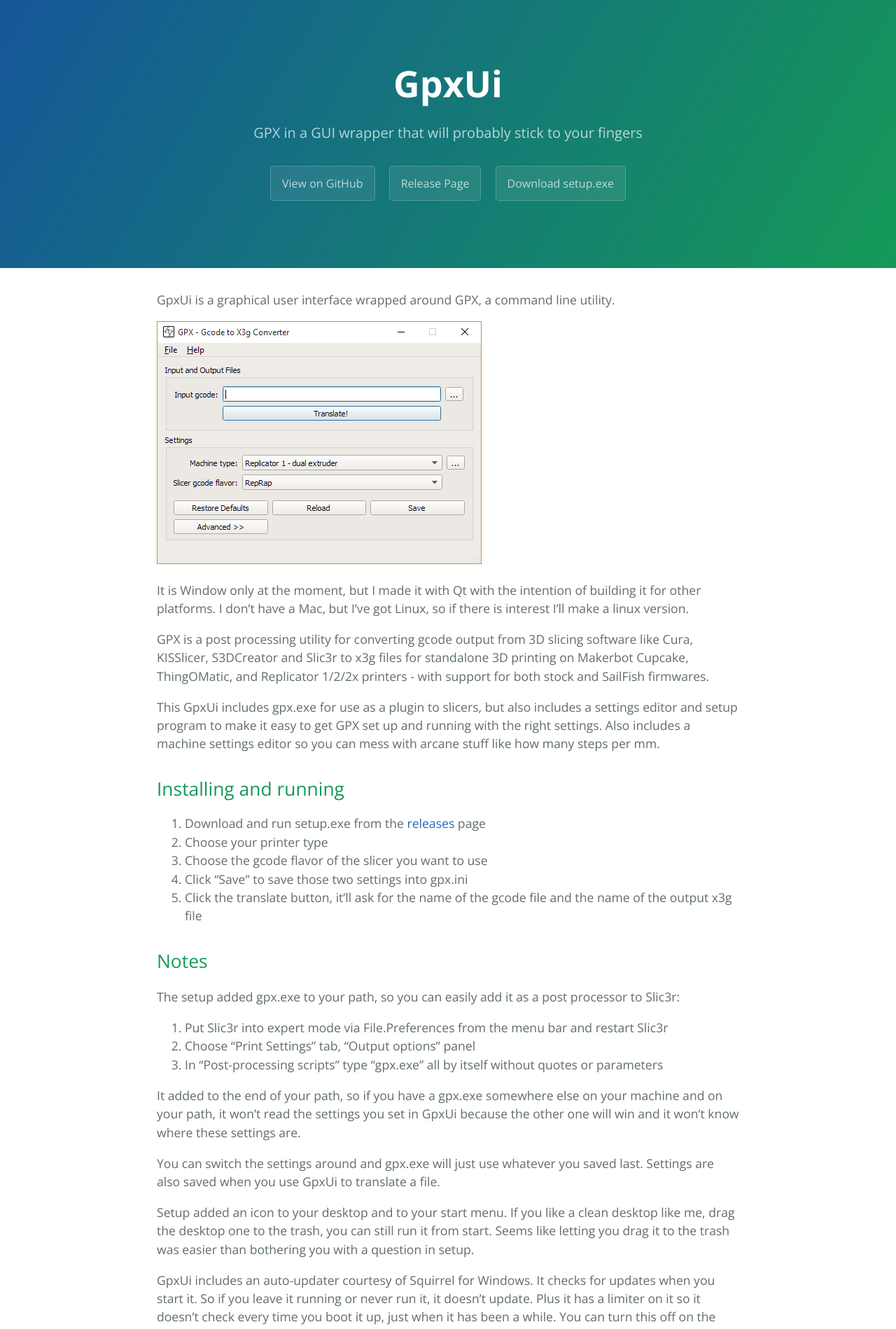
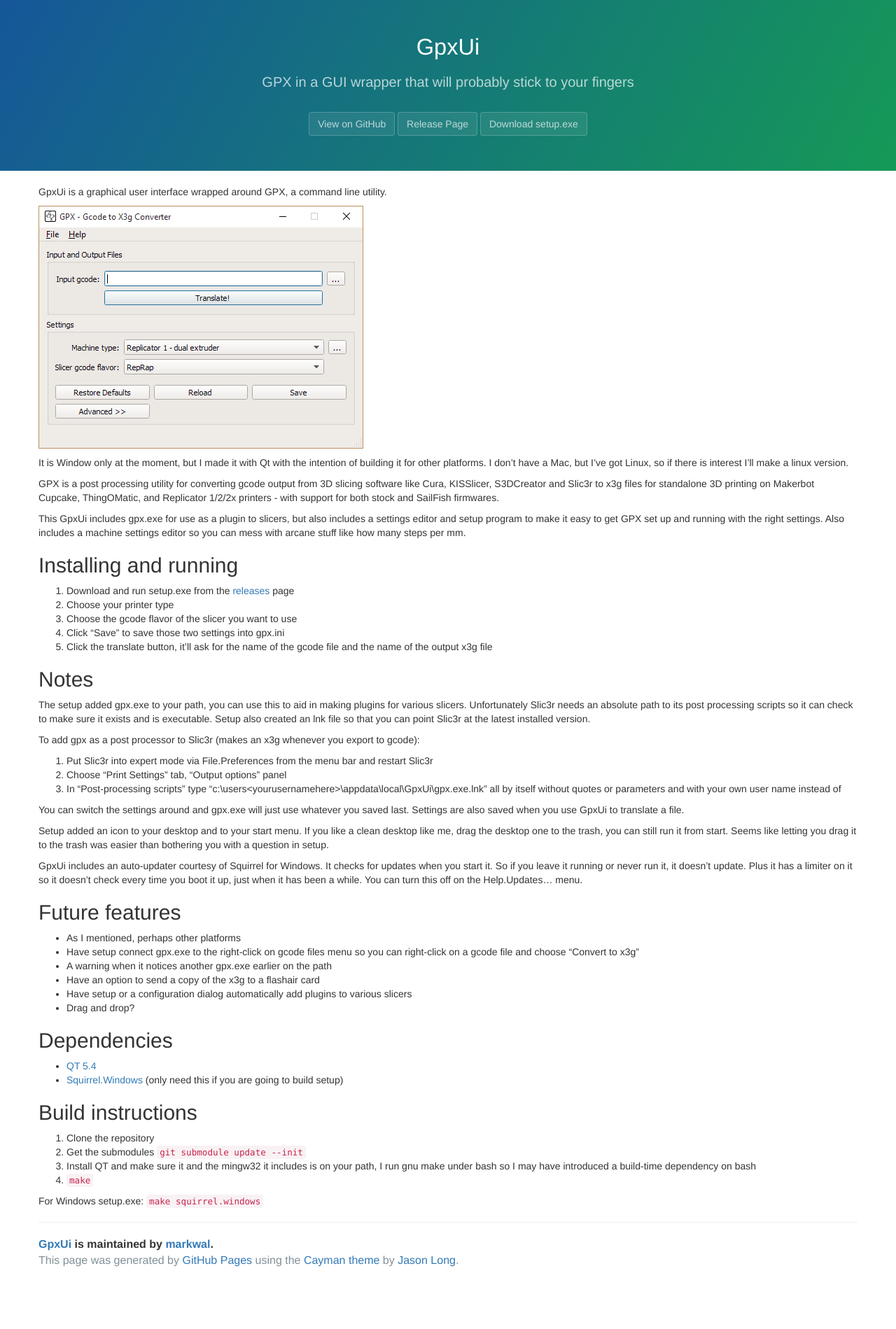
Before and after one commit to markwal/GpxUi, a Jekyll site: the page built from README.md, in a window 1280 px wide. Shown: the top 1899 px of the page at 70% size. Built offline with Jekyll 4.4.1, drawn with Linux system fonts in a browser that asks for light colours; nearby versions of some CDN libraries; after the commit the page ends 1832 px from its top, so only the background shows below that.

Commit message:
Separate docs from welcome layout

```diff
--- a/README.md
+++ b/README.md
@@ -32,18 +32,19 @@
 
 ## Notes
 
-The setup added gpx.exe to your path, so you can easily add it as a post
-processor to Slic3r:
+The setup added gpx.exe to your path, you can use this to aid in making plugins
+for various slicers.  Unfortunately Slic3r needs an absolute path to its post
+processing scripts so it can check to make sure it exists and is executable.
+Setup also created an lnk file so that you can point Slic3r at the latest installed
+version.
+
+To add gpx as a post processor to Slic3r (makes an x3g whenever you export to gcode):
 
   1. Put Slic3r into expert mode via File.Preferences from the menu bar and
      restart Slic3r
   2. Choose "Print Settings" tab, "Output options" panel
-  3. In "Post-processing scripts" type "gpx.exe" all by itself without quotes
-     or parameters
-
-It added to the end of your path, so if you have a gpx.exe somewhere else on
-your machine and on your path, it won't read the settings you set in GpxUi because
-the other one will win and it won't know where these settings are.
+  3. In "Post-processing scripts" type "c:\users\<yourusernamehere>\appdata\local\GpxUi\gpx.exe.lnk" all by itself without quotes
+     or parameters and with your own user name instead of <yourusernamehere>
 
 You can switch the settings around and gpx.exe will just use whatever you saved
 last.  Settings are also saved when you use GpxUi to translate a file.
--- a/_config.yml
+++ b/_config.yml
@@ -7,6 +7,10 @@
 twitter_username: walkmarker
 github_username:  markwal
 
+collections:
+    docs:
+        output: true
+
 # Build settings
 markdown: kramdown
 highlighter: pygments
--- a/_layouts/default.html
+++ b/_layouts/default.html
@@ -2,33 +2,20 @@
 <html lang="en-us">
   <head>
     <meta charset="UTF-8">
-    <title>GpxUi by markwal</title>
     <meta name="viewport" content="width=device-width, initial-scale=1">
-    <link rel="stylesheet" type="text/css" href="stylesheets/normalize.css" media="screen">
-    <link href='http://fonts.googleapis.com/css?family=Open+Sans:400,700' rel='stylesheet' type='text/css'>
+
+    <title>{{ page.title }}</title>
+    <link rel="stylesheet" href="//maxcdn.bootstrapcdn.com/bootstrap/3.3.5/css/bootstrap.min.css">
+    <link rel="stylesheet" href="//maxcdn.bootstrapcdn.com/bootstrap/3.3.5/css/bootstrap-theme.min.css">
     <link rel="stylesheet" type="text/css" href="stylesheets/stylesheet.css" media="screen">
     <link rel="stylesheet" type="text/css" href="stylesheets/github-light.css" media="screen">
   </head>
   <body>
-    <section class="page-header">
-      <h1 class="project-name">GpxUi</h1>
-      <h2 class="project-tagline">GPX in a GUI wrapper that will probably stick to your fingers</h2>
-      <a href="https://github.com/markwal/GpxUi" class="btn">View on GitHub</a>
-      <a href="https://github.com/markwal/GpxUi/releases/latest" class="btn">Release Page</a>
-      <a href="https://github.com/markwal/GpxUi/releases/download/0.1.5/setup.exe" class="btn">Download setup.exe</a>
-    </section>
-
-    <section class="main-content">
     {{ content }}
 
-      <footer class="site-footer">
-        <span class="site-footer-owner"><a href="https://github.com/markwal/GpxUi">GpxUi</a> is maintained by <a href="https://github.com/markwal">markwal</a>.</span>
-
-        <span class="site-footer-credits">This page was generated by <a href="https://pages.github.com">GitHub Pages</a> using the <a href="https://github.com/jasonlong/cayman-theme">Cayman theme</a> by <a href="https://twitter.com/jasonlong">Jason Long</a>.</span>
-      </footer>
-
-    </section>
-
+    <script src="//code.jquery.com/jquery-2.1.4.min.js"></script>
+    <script src="//maxcdn.bootstrapcdn.com/bootstrap/3.3.5/js/bootstrap.min.js"></script>
+    <!--
     <script type="text/javascript">
       var gaJsHost = (("https:" == document.location.protocol) ? "https://ssl." : "http://www.");
       document.write(unescape("%3Cscript src='" + gaJsHost + "google-analytics.com/ga.js' type='text/javascript'%3E%3C/script%3E"));
@@ -39,6 +26,6 @@
         pageTracker._trackPageview();
       } catch(err) {}
     </script>
-
+    -->
   </body>
 </html>
--- /dev/null
+++ b/_layouts/welcome.html
@@ -0,0 +1,25 @@
+---
+layout: default
+---
+    <section class="welcome-banner">
+      <h1 class="project-name">GpxUi</h1>
+      <h2 class="project-tagline">GPX in a GUI wrapper that will probably stick to your fingers</h2>
+      <a href="https://github.com/markwal/GpxUi" class="btn">View on GitHub</a>
+      <a href="https://github.com/markwal/GpxUi/releases/latest" class="btn">Release Page</a>
+      <a href="https://github.com/markwal/GpxUi/releases/download/0.1.5/setup.exe" class="btn">Download setup.exe</a>
+    </section>
+
+    <section class="container-fluid">
+      <div class="main">
+        {{ content }}
+
+        <footer class="site-footer">
+          <span class="site-footer-owner">
+            <a href="https://github.com/markwal/GpxUi">GpxUi</a> is maintained by <a href="https://github.com/markwal">markwal</a>.
+          </span>
+          <span class="site-footer-credits">
+            This page was generated by <a href="https://pages.github.com">GitHub Pages</a> using the <a href="https://github.com/jasonlong/cayman-theme">Cayman theme</a> by <a href="https://twitter.com/jasonlong">Jason Long</a>.
+          </span>
+        </footer>
+      </div>
+    </section>
--- a/stylesheets/stylesheet.css
+++ b/stylesheets/stylesheet.css
@@ -1,74 +1,31 @@
-* {
-  box-sizing: border-box; }
-
-body {
-  padding: 0;
-  margin: 0;
-  font-family: "Open Sans", "Helvetica Neue", Helvetica, Arial, sans-serif;
-  font-size: 16px;
-  line-height: 1.5;
-  color: #606c71; }
-
-a {
-  color: #1e6bb8;
-  text-decoration: none; }
-  a:hover {
-    text-decoration: underline; }
-
-.btn {
-  display: inline-block;
-  margin-bottom: 1rem;
+.welcome-banner .btn {
   color: rgba(255, 255, 255, 0.7);
   background-color: rgba(255, 255, 255, 0.08);
   border-color: rgba(255, 255, 255, 0.2);
-  border-style: solid;
-  border-width: 1px;
-  border-radius: 0.3rem;
   transition: color 0.2s, background-color 0.2s, border-color 0.2s; }
-  .btn + .btn {
-    margin-left: 1rem; }
 
-.btn:hover {
+.welcome-banner .btn:hover {
   color: rgba(255, 255, 255, 0.8);
   text-decoration: none;
   background-color: rgba(255, 255, 255, 0.2);
   border-color: rgba(255, 255, 255, 0.3); }
 
-@media screen and (min-width: 64em) {
-  .btn {
-    padding: 0.75rem 1rem; } }
-
-@media screen and (min-width: 42em) and (max-width: 64em) {
-  .btn {
-    padding: 0.6rem 0.9rem;
-    font-size: 0.9rem; } }
-
-@media screen and (max-width: 42em) {
-  .btn {
-    display: block;
-    width: 100%;
-    padding: 0.75rem;
-    font-size: 0.9rem; }
-    .btn + .btn {
-      margin-top: 1rem;
-      margin-left: 0; } }
-
-.page-header {
+.welcome-banner {
   color: #fff;
   text-align: center;
   background-color: #159957;
   background-image: linear-gradient(120deg, #155799, #159957); }
 
 @media screen and (min-width: 64em) {
-  .page-header {
+  .welcome-banner {
     padding: 5rem 6rem; } }
 
 @media screen and (min-width: 42em) and (max-width: 64em) {
-  .page-header {
+  .welcome-banner {
     padding: 3rem 4rem; } }
 
 @media screen and (max-width: 42em) {
-  .page-header {
+  .welcome-banner {
     padding: 2rem 1rem; } }
 
 .project-name {
@@ -88,22 +45,22 @@
     font-size: 1.75rem; } }
 
 .project-tagline {
-  margin-bottom: 2rem;
+  margin-bottom: 3.2rem;
   font-weight: normal;
   opacity: 0.7; }
 
 @media screen and (min-width: 64em) {
   .project-tagline {
-    font-size: 1.25rem; } }
+    font-size: 2rem; } }
 
 @media screen and (min-width: 42em) and (max-width: 64em) {
   .project-tagline {
-    font-size: 1.15rem; } }
+    font-size: 1.8rem; } }
 
 @media screen and (max-width: 42em) {
   .project-tagline {
-    font-size: 1rem; } }
-
+    font-size: 1.6rem; } }
+/*
 .main-content :first-child {
   margin-top: 0; }
 .main-content img {
@@ -118,10 +75,10 @@
 .main-content code {
   padding: 2px 4px;
   font-family: Consolas, "Liberation Mono", Menlo, Courier, monospace;
-  font-size: 0.9rem;
+  font-size: 1.4rem;
   color: #383e41;
   background-color: #f3f6fa;
-  border-radius: 0.3rem; }
+  border-radius: 0.6rem; }
 .main-content pre {
   padding: 0.8rem;
   margin-top: 0;
@@ -131,11 +88,11 @@
   word-wrap: normal;
   background-color: #f3f6fa;
   border: solid 1px #dce6f0;
-  border-radius: 0.3rem; }
+  border-radius: 0.6rem; }
   .main-content pre > code {
     padding: 0;
     margin: 0;
-    font-size: 0.9rem;
+    font-size: 1.4rem;
     color: #567482;
     word-break: normal;
     white-space: pre;
@@ -149,9 +106,9 @@
 .main-content .highlight pre, .main-content pre {
   padding: 0.8rem;
   overflow: auto;
-  font-size: 0.9rem;
+  font-size: 1.4rem;
   line-height: 1.45;
-  border-radius: 0.3rem; }
+  border-radius: 0.6rem; }
 .main-content pre code, .main-content pre tt {
   display: inline;
   max-width: initial;
@@ -191,7 +148,7 @@
   .main-content dl dt {
     padding: 0;
     margin-top: 1rem;
-    font-size: 1rem;
+    font-size: 1.6rem;
     font-weight: bold; }
   .main-content dl dd {
     padding: 0;
@@ -208,18 +165,18 @@
     max-width: 64rem;
     padding: 2rem 6rem;
     margin: 0 auto;
-    font-size: 1.1rem; } }
+    font-size: 1.8rem; } }
 
 @media screen and (min-width: 42em) and (max-width: 64em) {
   .main-content {
     padding: 2rem 4rem;
-    font-size: 1.1rem; } }
+    font-size: 1.8rem; } }
 
 @media screen and (max-width: 42em) {
   .main-content {
     padding: 2rem 1rem;
-    font-size: 1rem; } }
-
+    font-size: 1.6rem; } }
+*/
 .site-footer {
   padding-top: 2rem;
   margin-top: 2rem;
@@ -234,12 +191,108 @@
 
 @media screen and (min-width: 64em) {
   .site-footer {
-    font-size: 1rem; } }
+    font-size: 1.6rem; } }
 
 @media screen and (min-width: 42em) and (max-width: 64em) {
   .site-footer {
-    font-size: 1rem; } }
+    font-size: 1.6rem; } }
 
 @media screen and (max-width: 42em) {
   .site-footer {
-    font-size: 0.9rem; } }
+    font-size: 1.4rem; } }
+
+/*
+ * Global add-ons
+ */
+
+.sub-header {
+  padding-bottom: 10px;
+  border-bottom: 1px solid #eee;
+}
+
+/*
+ * Top navigation
+ * Hide default border to remove 1px line.
+ */
+.navbar-fixed-top {
+  border: 0;
+}
+
+/*
+ * Sidebar
+ */
+
+/* Hide for mobile, show later */
+.sidebar {
+  display: none;
+}
+@media (min-width: 768px) {
+  .sidebar {
+    position: fixed;
+    top: 51px;
+    bottom: 0;
+    left: 0;
+    z-index: 1000;
+    display: block;
+    padding: 20px;
+    overflow-x: hidden;
+    overflow-y: auto; /* Scrollable contents if viewport is shorter than content. */
+    background-color: #f5f5f5;
+    border-right: 1px solid #eee;
+  }
+}
+
+/* Sidebar navigation */
+.nav-sidebar {
+  margin-right: -21px; /* 20px padding + 1px border */
+  margin-bottom: 20px;
+  margin-left: -20px;
+}
+.nav-sidebar > li > a {
+  padding-right: 20px;
+  padding-left: 20px;
+}
+.nav-sidebar > .active > a,
+.nav-sidebar > .active > a:hover,
+.nav-sidebar > .active > a:focus {
+  color: #fff;
+  background-color: #428bca;
+}
+
+
+/*
+ * Main content
+ */
+
+.main {
+  padding: 20px;
+}
+@media (min-width: 768px) {
+  .main {
+    padding-right: 40px;
+    padding-left: 40px;
+  }
+}
+.main .welcome-banner {
+  margin-top: 0;
+}
+
+
+/*
+ * Placeholder dashboard ideas
+ */
+
+.placeholders {
+  margin-bottom: 30px;
+  text-align: center;
+}
+.placeholders h4 {
+  margin-bottom: 0;
+}
+.placeholder {
+  margin-bottom: 20px;
+}
+.placeholder img {
+  display: inline-block;
+  border-radius: 50%;
+}
```
Also changed, not shown: other parts of README.md (+1 -1 lines), _docs/macros.md (added, +91 -0 lines), _layouts/doc.html (added, +48 -0 lines). Lines whose indentation alone changed are shown as unchanged.
